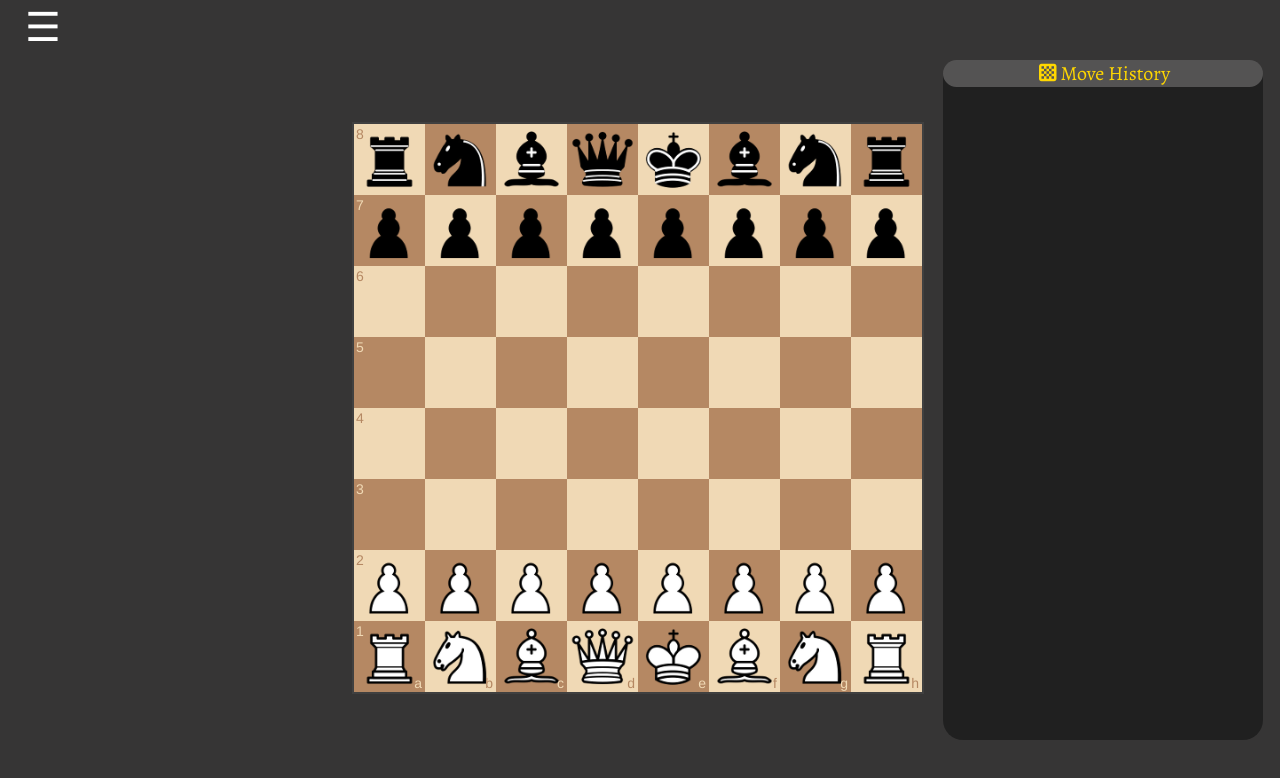
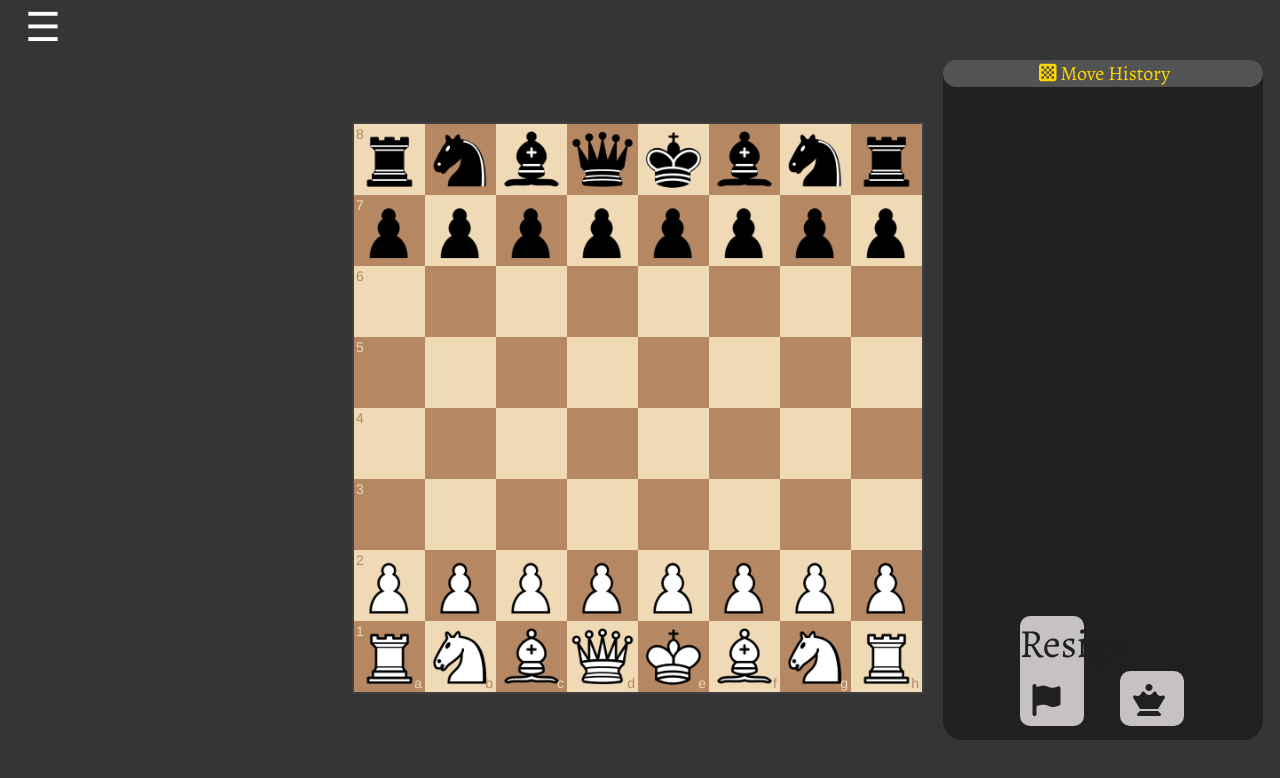
Before and after one commit to hellraiser7/ChessAI, a website: page index.html in a window 1280 px wide. Drawn offline with nearby package versions, Linux system fonts and the light colour scheme.

Commit message:
resign and new game icons

```diff
--- a/index.html
+++ b/index.html
@@ -31,6 +31,10 @@
                 <span><i class="fa-solid fa-chess-board"></i> Move History</span>
             </div>
             <div class="moves-list" id="moves-list">
+            </div>
+            <div class="move-history-bottom-container" id="move-history-bottom-container">
+                <span class="resign-logo" id="resign-logo">Resign<i class="fa-solid fa-flag"></i></span>
+                <span class="flip-board-logo" id="flip-board-logo"><i class="fa-solid fa-chess-queen"></i></span>
             </div>
         </div>
     </div>
--- a/style.css
+++ b/style.css
@@ -9,9 +9,11 @@
     --sidebar-color: #202020;
     --sidebar-hover-grey: #c7c2c2;
     --icons-color: 	gold;
+    --icons-hover: rgb(227, 194, 9);
     --move-history-text: rgb(84, 83, 83);
     --scrollbar-color: rgb(88, 87, 87);
     --scrollbar-hover: rgb(137, 137, 137);
+    --moves-list-color: rgb(207, 198, 198);
 }
 
 * {
@@ -199,21 +201,70 @@ body {
     position: absolute;
     top: 7%;
     left: 7%;
-    height: 77vh;
-    width: 22vw;
+    height: 70vh;
+    width: 24vw;
     overflow: auto;
 }
 
 /* Move history new appendages */
 .move {
     color: var(--sidebar-hover-grey);
-    font-size: 25px;
-    height: 45px;
+    font-size: 17px;
+    height: 30px;
     position: relative;
     width: 100%;
     display: flex;
 }
 
+.move-history-bottom-container {
+    bottom: 10px;
+    right: 15px;
+    height: 11vh;
+    width: 23vw;
+    position: absolute;
+}
+
+.resign-logo {
+    position: absolute;
+    background-color: #c7c2c2;
+    bottom: 4px;
+    left: 66px;
+    color: var(--sidebar-color);
+    font-size: 40px;
+    cursor: pointer;
+    width: 64px;
+    border-radius: 10px;
+}
+
+.resign-logo i {
+    font-size: 32px;
+    margin: 0 13px;
+}
+
+.resign-logo:hover {
+    color: var(--body-color);
+}
+
+.flip-board-logo {
+    position: absolute;
+    background-color: #c7c2c2;
+    bottom: 4px;
+    right: 5vw;
+    color: var(--sidebar-color);
+    font-size: 40px;
+    cursor: pointer;
+    width: 64px;
+    border-radius: 10px;
+}
+
+.flip-board-logo i {
+    font-size: 32px;
+    margin: 0 13px;
+}
+
+.flip-board-logo:hover {
+    color: var(--body-color);
+}
 .white {
     line-height: 40px;
     width: 60px;
```
